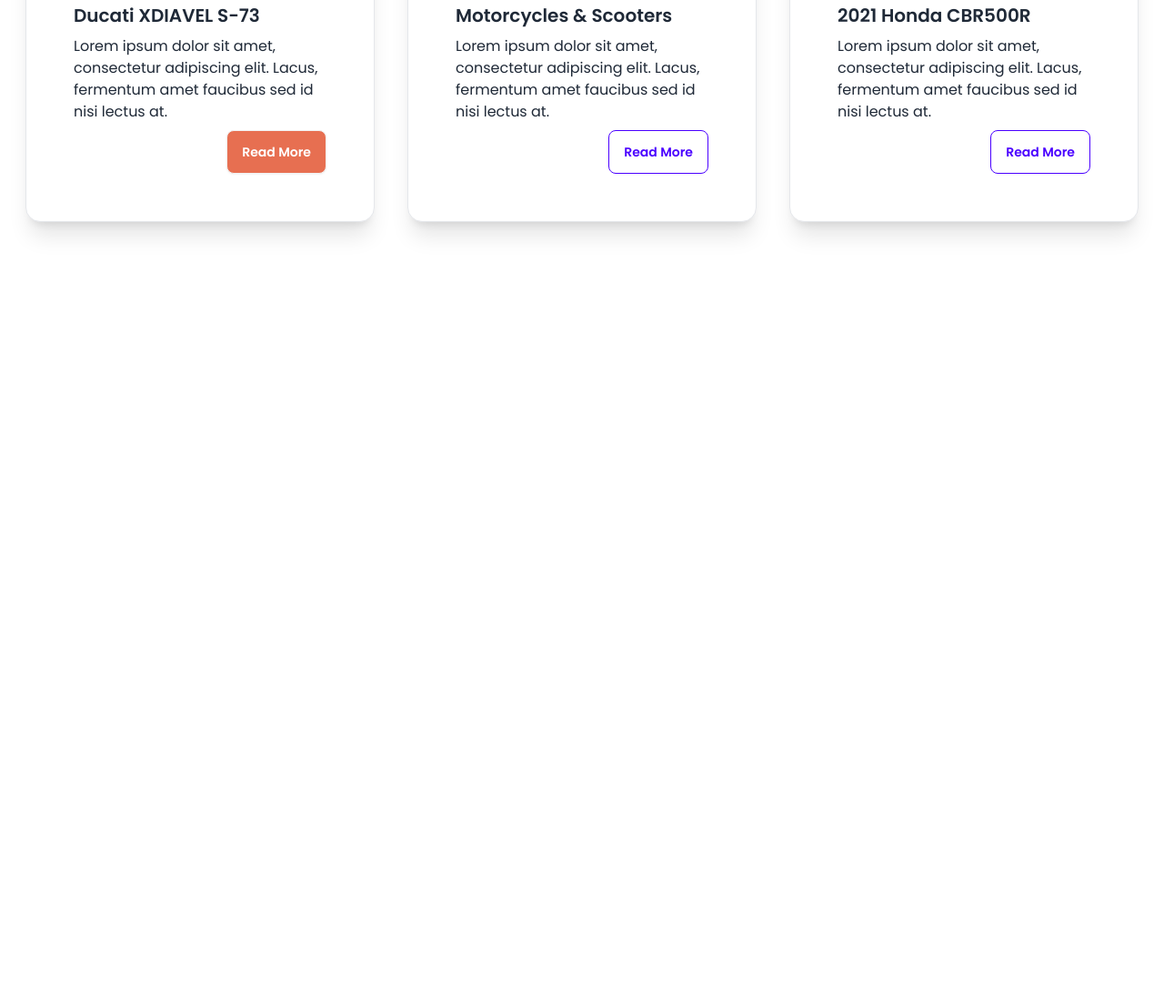
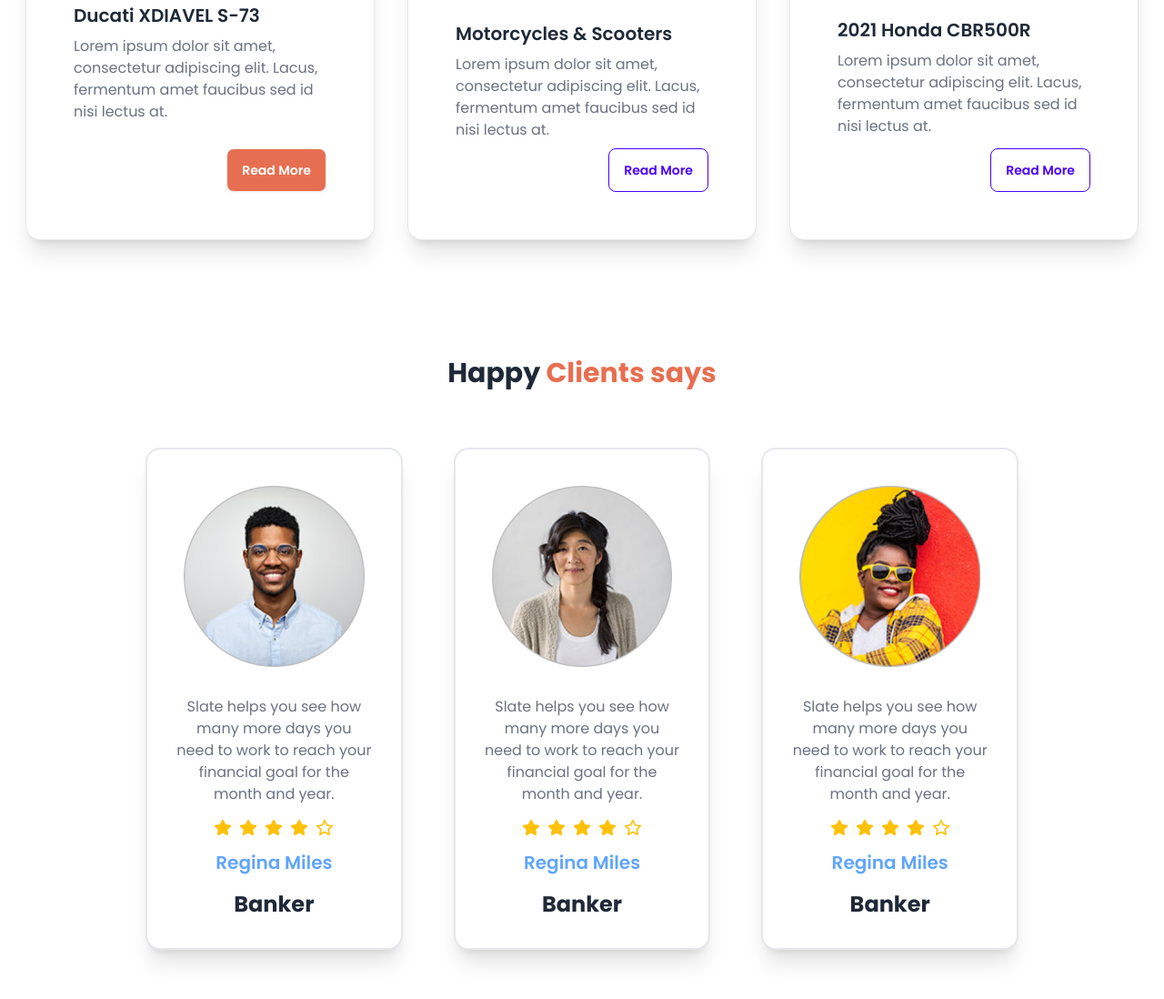
Before and after one commit to abusaleh123/Biker-Zone-Daisey-UI, a plain HTML site: page index.html in a window 1280 px wide. Shown: the part 1765-2863 px from the top of the page at 91% size. Before the commit the page ends 2137 px from the top, so only its background shows below. Drawn offline with nearby package versions, Linux system fonts and the light colour scheme.

Commit message:
clients Section Done

```diff
--- a/index.html
+++ b/index.html
@@ -210,13 +210,13 @@
           </figure>
           <div class="card-body">
             <h2 class="card-title">Ducati XDIAVEL S-73</h2>
-            <p>Lorem ipsum dolor sit amet, consectetur adipiscing elit. Lacus, fermentum amet faucibus sed id nisi lectus at.</p>
+            <p class="text-gray-500">Lorem ipsum dolor sit amet, consectetur adipiscing elit. Lacus, fermentum amet faucibus sed id nisi lectus at.</p>
             <div class="card-actions justify-end">
               <button class="btn bg-bike-primary text-white hover:bg-orange-950">Read More</button>
             </div>
           </div>
         </div>
-        <div class="card bg-base-100 w-96 shadow-xl border p-5">
+        <div class="card bg-base-100 w-96 shadow-xl border p-5 mt-5">
           <figure>
             <img
               src="./images/others/latest1.png"
@@ -224,13 +224,13 @@
           </figure>
           <div class="card-body">
             <h2 class="card-title">Motorcycles & Scooters</h2>
-            <p>Lorem ipsum dolor sit amet, consectetur adipiscing elit. Lacus, fermentum amet faucibus sed id nisi lectus at.</p>
+            <p class="text-gray-500">Lorem ipsum dolor sit amet, consectetur adipiscing elit. Lacus, fermentum amet faucibus sed id nisi lectus at.</p>
             <div class="card-actions justify-end">
               <button class="btn btn-primary  btn-outline text-white ">Read More</button>
             </div>
           </div>
         </div>
-        <div class="card bg-base-100 w-96 shadow-xl border p-5">
+        <div class="card bg-base-100 w-96 shadow-xl border p-5 mt-4">
           <figure>
             <img
               src="./images/others/latest1.png"
@@ -238,7 +238,7 @@
           </figure>
           <div class="card-body">
             <h2 class="card-title">2021 Honda CBR500R</h2>
-            <p>Lorem ipsum dolor sit amet, consectetur adipiscing elit. Lacus, fermentum amet faucibus sed id nisi lectus at.</p>
+            <p class="text-gray-500">Lorem ipsum dolor sit amet, consectetur adipiscing elit. Lacus, fermentum amet faucibus sed id nisi lectus at.</p>
             <div class="card-actions justify-end">
               <button class="btn btn-primary  btn-outline  text-white ">Read More</button>
             </div>
@@ -246,6 +246,92 @@
         </div>
       </div>
        </section>
+
+
+
+       <!-- Happy Clients Section -->
+
+       <section class="md:container mx-auto my-32">
+          <div>
+            <h1 class="text-3xl font-bold text-center">Happy <span class="text-[#E76F51]"> Clients says</span></h1>
+          </div>
+                <!-- Card Section -->
+
+                <div class="md:flex gap-14 justify-between md:w-3/4 mx-auto mt-10 lg:my-16">
+                  <div class="card bg-base-100 w-96 shadow-xl border-2 mb-4">
+                    <figure class="px-10 pt-10">
+                      <img
+                        src="./images/others/user-1.png"
+                        alt="Shoes"
+                        class="rounded-xl" />
+                    </figure>
+                    <div class="card-body items-center text-center">
+                      <p class="text-gray-500"> Slate helps you see how
+                        many more days you need
+                        to work to reach your financial
+                        goal for the month and year.</p>
+                      <section class="flex gap-2 mt-2">
+                        <img class="w-5" src="./images/icons/star-solid.svg" alt="">
+                        <img class="w-5" src="./images/icons/star-solid.svg" alt="">
+                        <img class="w-5" src="./images/icons/star-solid.svg" alt="">
+                        <img class="w-5" src="./images/icons/star-solid.svg" alt="">
+                        <img class="w-5" src="./images/icons/star-regular.svg" alt="">
+                      </section>
+                      <h2 class="card-title text-blue-400 my-2">Regina Miles </h2>
+                     <h3 class="text-2xl font-bold">Banker</h3>
+                    </div>
+                  </div>
+
+
+
+
+                  <div class="card bg-base-100 w-96 shadow-xl border-2 mb-4">
+                    <figure class="px-10 pt-10">
+                      <img
+                        src="./images/others/user-2.png"
+                        alt="Shoes"
+                        class="rounded-xl" />
+                    </figure>
+                    <div class="card-body items-center text-center">
+                      <p class="text-gray-500"> Slate helps you see how
+                        many more days you need
+                        to work to reach your financial
+                        goal for the month and year.</p>
+                      <section class="flex gap-2 mt-2">
+                        <img class="w-5" src="./images/icons/star-solid.svg" alt="">
+                        <img class="w-5" src="./images/icons/star-solid.svg" alt="">
+                        <img class="w-5" src="./images/icons/star-solid.svg" alt="">
+                        <img class="w-5" src="./images/icons/star-solid.svg" alt="">
+                        <img class="w-5" src="./images/icons/star-regular.svg" alt="">
+                      </section>
+                      <h2 class="card-title text-blue-400 my-2">Regina Miles </h2>
+                     <h3 class="text-2xl font-bold">Banker</h3>
+                    </div>
+                  </div>
+                  <div class="card bg-base-100 w-96 shadow-xl border-2 mb-4">
+                    <figure class="px-10 pt-10">
+                      <img
+                        src="./images/others/user-3.png"
+                        alt="Shoes"
+                        class="rounded-xl" />
+                    </figure>
+                    <div class="card-body items-center text-center">
+                      <p class="text-gray-500"> Slate helps you see how many more days you need
+                        to work to reach your financial
+                        goal for the month and year.</p>
+                      <section class="flex gap-2">
+                        <img class="w-5" src="./images/icons/star-solid.svg" alt="">
+                        <img class="w-5" src="./images/icons/star-solid.svg" alt="">
+                        <img class="w-5" src="./images/icons/star-solid.svg" alt="">
+                        <img class="w-5" src="./images/icons/star-solid.svg" alt="">
+                        <img class="w-5" src="./images/icons/star-regular.svg" alt="">
+                      </section>
+                      <h2 class="card-title text-blue-400 my-2">Regina Miles </h2>
+                     <h3 class="text-2xl font-bold">Banker</h3>
+                    </div>
+                  </div>
+                </div>
+       </section>
     </main>
 </body>
 </html>
```
